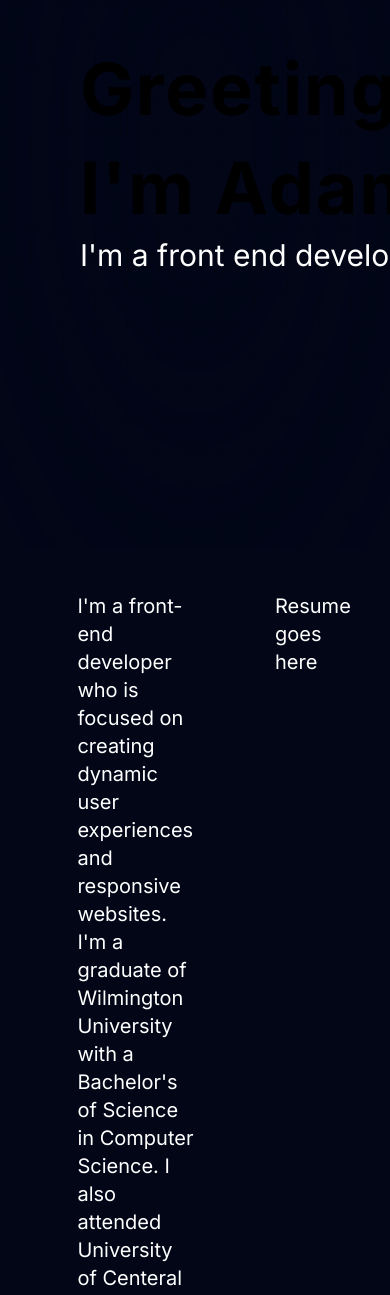
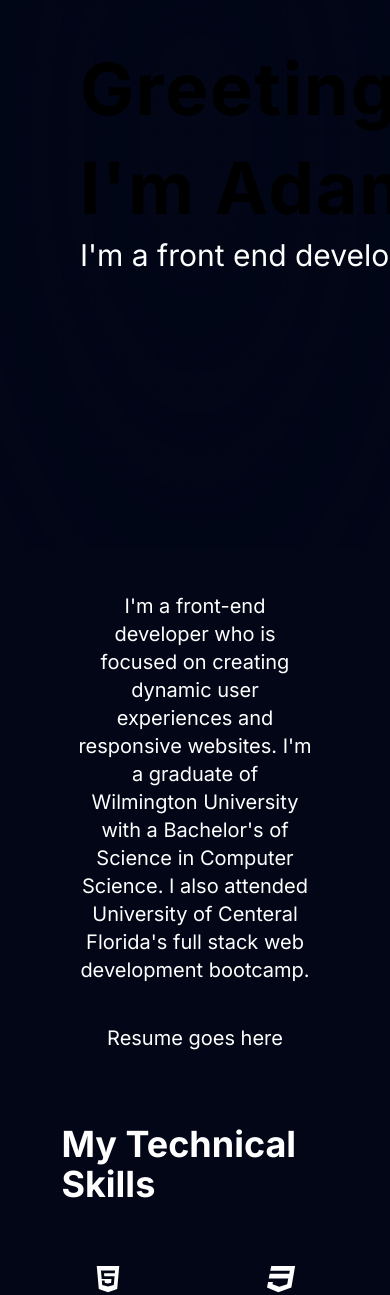
Before and after one commit to adamalcantara/adam_portfolio_2024, a Next.js app: page / in a window 390 px wide. Shown: the part 252-1547 px from the top of the page. Built offline with nearby package versions, Linux system fonts and the light colour scheme.

Commit message:
Media queries added to About

```diff
--- a/components/About.tsx
+++ b/components/About.tsx
@@ -4,11 +4,11 @@ import { FaReact } from "react-icons/fa";
 const About = () => {
   return (
     <div className='flex justify-center bg-slate-950 p-7'>
-        <div className='flex text-xl text-white w-4/5 p-4'>
+        <div className='flex md:flex-col md:items-center md:text-center text-xl text-white w-4/5 p-4'>
             {/* Left div */}
-            <div className='w-1/2 mr-20'>I&apos;m a front-end developer who is focused on creating dynamic user experiences and responsive websites. I&apos;m a graduate of Wilmington University with a Bachelor's of Science in Computer Science. I also attended University of Centeral Florida&apos;s full stack web development bootcamp.</div>
+            <div className='w-1/2 md:w-full mr-20 md:mr-0'>I&apos;m a front-end developer who is focused on creating dynamic user experiences and responsive websites. I&apos;m a graduate of Wilmington University with a Bachelor's of Science in Computer Science. I also attended University of Centeral Florida&apos;s full stack web development bootcamp.</div>
             {/* right div */}
-            <div className='flex flex-col w-1/2'>
+            <div className='flex flex-col w-1/2 md:w-full md:mt-10'>
                 Resume goes here
             </div>
         </div>
```
